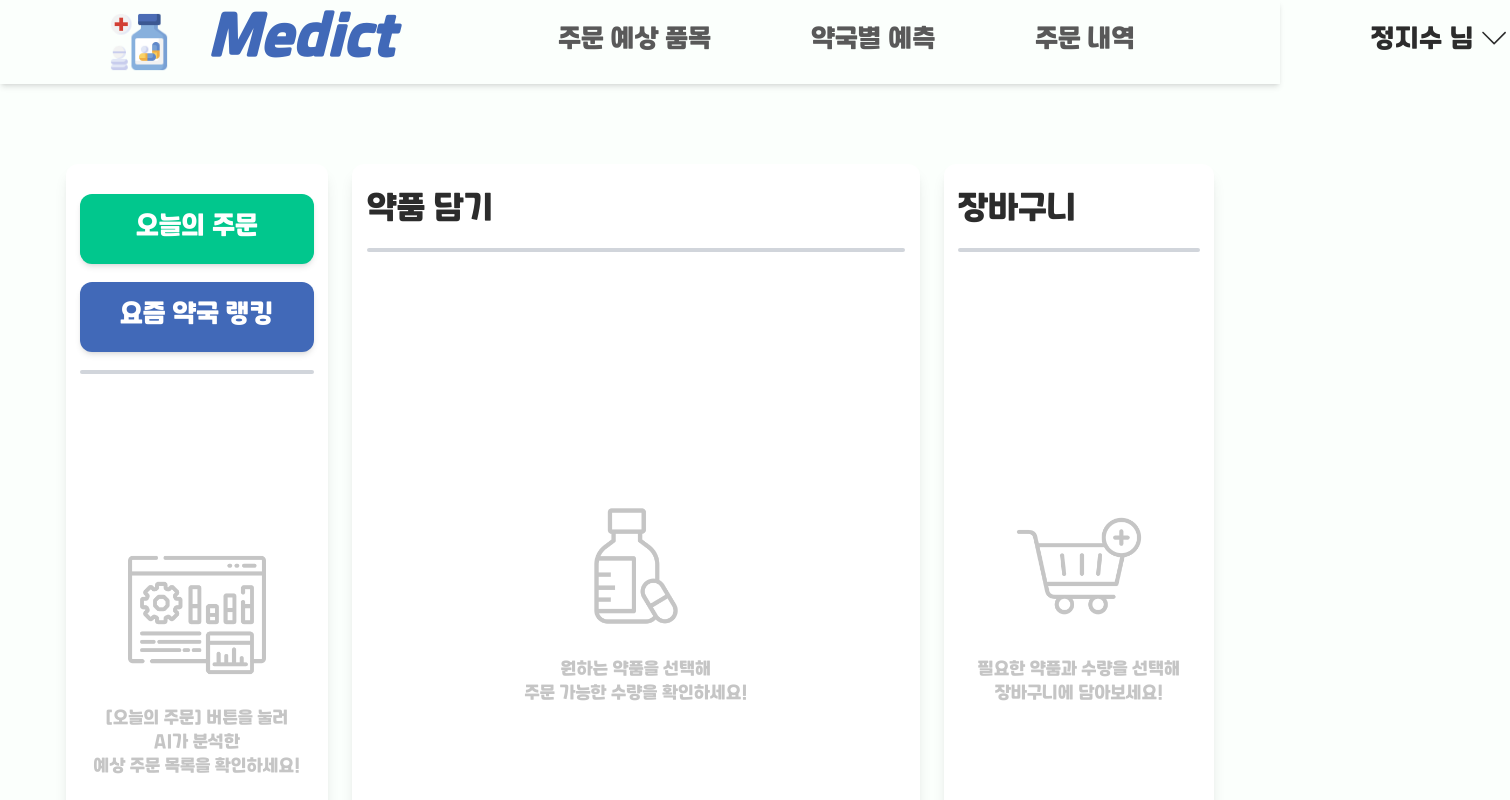
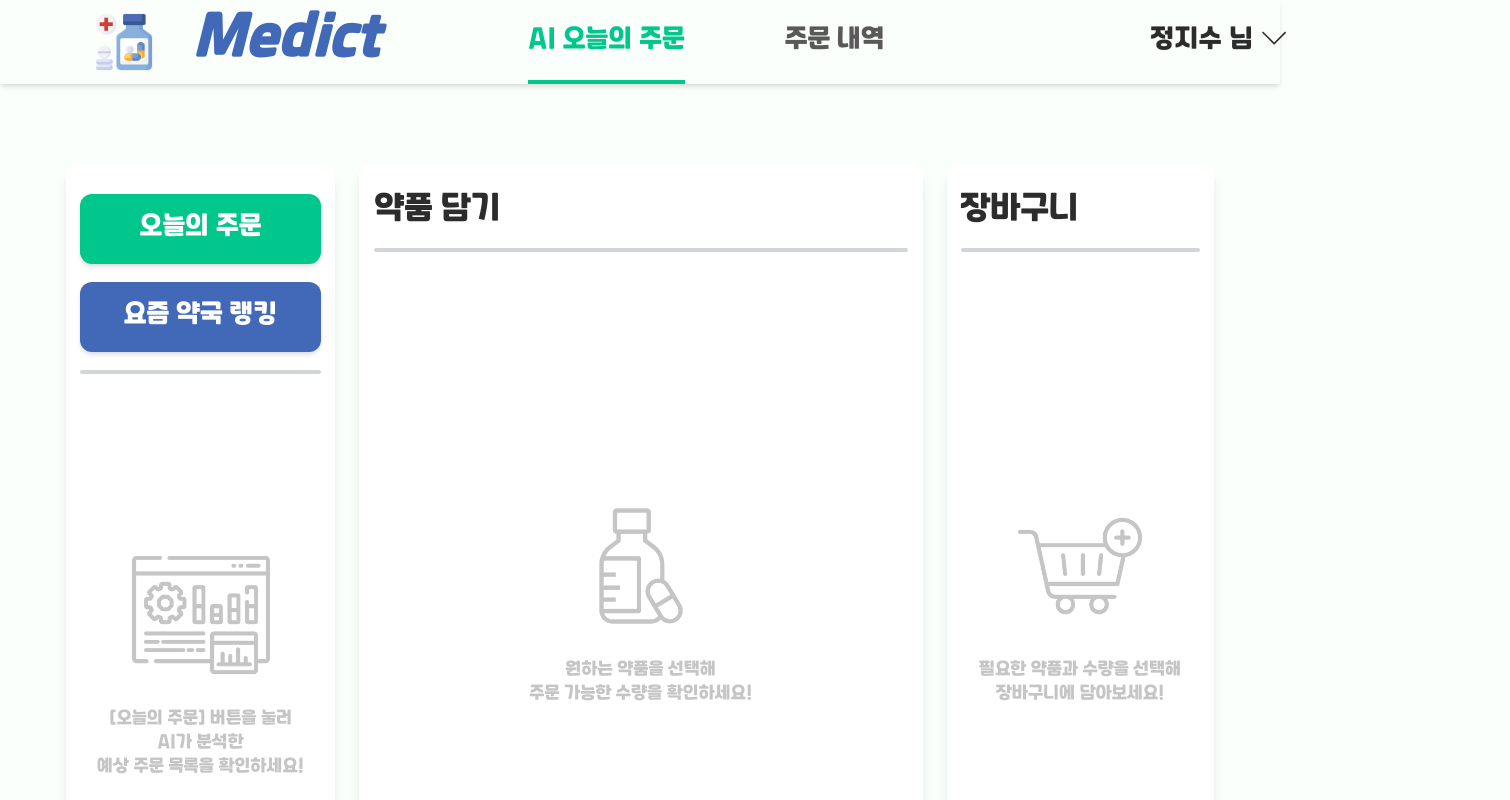
Before and after one commit to StopSoo/codevision-project1, a Next.js app: page /order in a window 1280 px wide. Shown: the top 800 px of the page, 1510 px wide, since content can reach past the window. Built offline with nearby package versions, Linux system fonts and the light colour scheme.

Commit message:
design, fix: 컴포넌트 너비가 스크롤바에 의해 변경되는 문제 해결

```diff
--- a/src/components/order/AnalysisList.tsx
+++ b/src/components/order/AnalysisList.tsx
@@ -140,7 +140,10 @@
 
             <Suspense fallback={<DataListSkeleton />}>
                 {
-                    <div className="flex-1 overflow-y-auto space-y-4 pr-2">
+                    <div
+                        className="flex-1 overflow-y-auto space-y-4 pr-2"
+                        style={{ scrollbarGutter: "stable" }}
+                    >
                         {
                             result.map((analysis, index) =>
                                 <button
--- a/src/pages/order/index.tsx
+++ b/src/pages/order/index.tsx
@@ -54,7 +54,7 @@
                             : (
                                 clickMedRanking
                                     ? <MedRanking />
-                                    : <div className="flex flex-col h-full items-center justify-center">
+                                    : <div className="flex flex-col h-full items-center justify-center mx-[17.05px]">
                                         <Image
                                             src="/assets/analysis_icon.png"
                                             width={138}
--- a/src/store/store.ts
+++ b/src/store/store.ts
@@ -9,7 +9,7 @@
 
 /* 회원 */
 export const useMemberStore = create<MemberStore>((set) => ({
-    member: 'WHOLESALE',
+    member: 'PHARMACY',
     setMember: (newState) => set({ member: newState }),
     isLogin: false,
     setLogin: () => set({ isLogin: true }),
```
